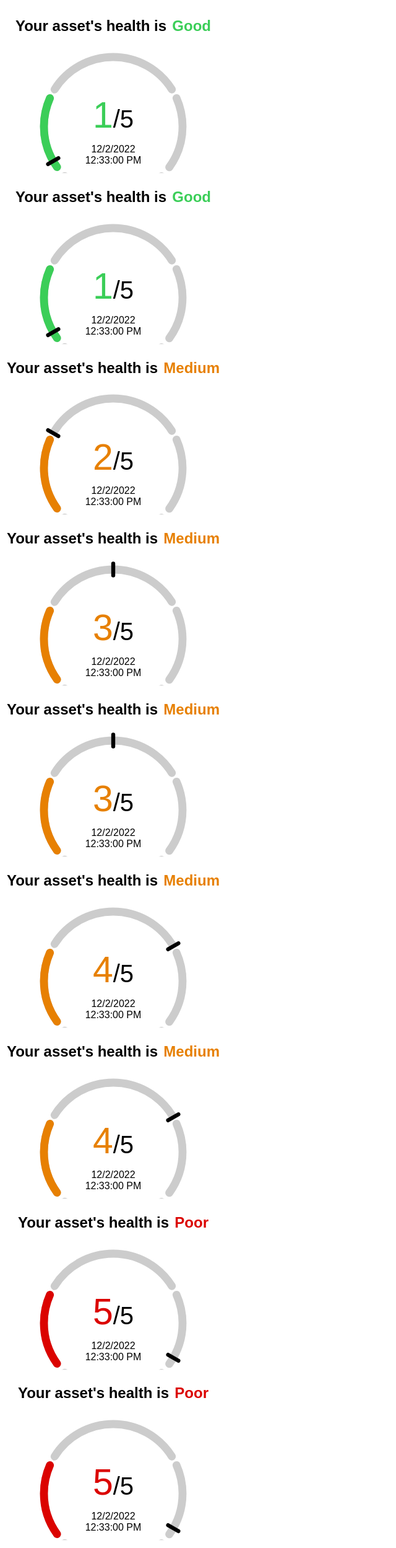
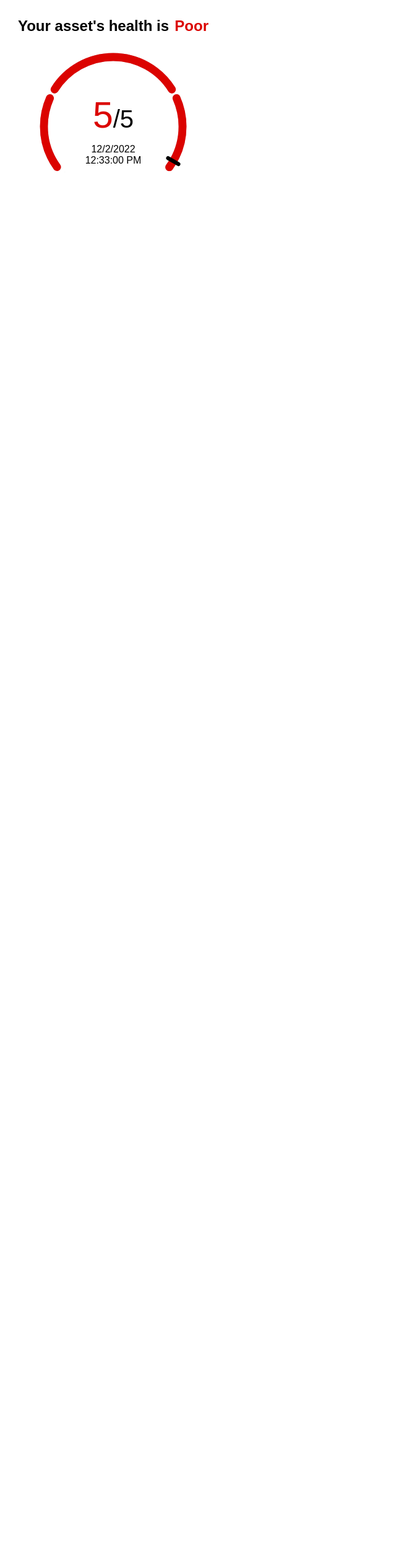
Before and after one commit to vandelio/custom-gauge, an Angular app: page / in a window 1280 px wide. Shown: the whole page at 62% size, without its empty margins (0-640 px from the left). After the commit the page ends 800 px from the top, so only its background shows below. Built offline with nearby package versions, Linux system fonts and the light colour scheme.

Commit message:
3 files modified

```diff
--- a/src/app/app.component.html
+++ b/src/app/app.component.html
@@ -1,9 +1 @@
-<svg-gauge [value]="0.13"></svg-gauge>
-<svg-gauge [value]="0.2"></svg-gauge>
-<svg-gauge [value]="0.3"></svg-gauge>
-<svg-gauge [value]="0.44"></svg-gauge>
-<svg-gauge [value]="0.5"></svg-gauge>
-<svg-gauge [value]="0.6"></svg-gauge>
-<svg-gauge [value]="0.7"></svg-gauge>
-<svg-gauge [value]="0.8"></svg-gauge>
-<svg-gauge [value]="0.9"></svg-gauge>
+<svg-gauge [value]="1"></svg-gauge>
--- a/src/app/svg-gauge/svg-gauge.component.ts
+++ b/src/app/svg-gauge/svg-gauge.component.ts
@@ -16,7 +16,7 @@ export class SvgGaugeComponent implements OnInit {
     },
     {
       color: '#E78002',
-      needleRotatingValue: -60,
+      needleRotatingValue: -58,
       displayValue: 2,
       state: 'Medium',
     },
@@ -28,7 +28,7 @@ export class SvgGaugeComponent implements OnInit {
     },
     {
       color: '#E78002',
-      needleRotatingValue: 60,
+      needleRotatingValue: 58,
       displayValue: 4,
       state: 'Medium',
     },
@@ -70,10 +70,10 @@ export class SvgGaugeComponent implements OnInit {
     return this.gaugeSettings[this.getIndexByInputValue()];
   }
   getIndexByInputValue() {
-    if (this.value <= 0.2) return 0;
-    if (this.value > 0.2 && this.value <= 0.4) return 1;
-    if (this.value > 0.4 && this.value < 0.6) return 2;
-    if (this.value >= 0.6 && this.value < 0.8) return 3;
-    if (this.value >= 0.8) return 4;
+    if (this.value < 0.2) return 0;
+    if (this.value >= 0.2 && this.value < 0.4) return 1;
+    if (this.value >= 0.4 && this.value <= 0.6) return 2;
+    if (this.value > 0.6 && this.value <= 0.8) return 3;
+    if (this.value > 0.8) return 4;
   }
 }
```
Also changed, not shown: src/app/svg-gauge/svg-gauge.component.svg.
